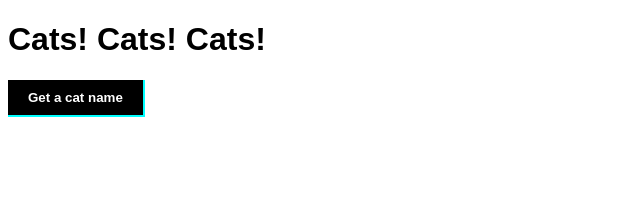
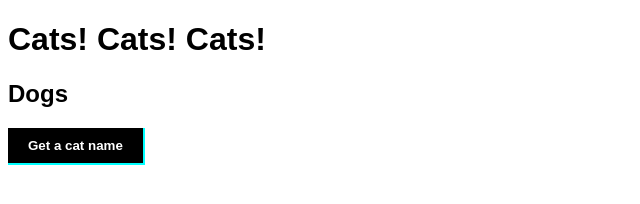
Before and after one commit to navswe/6_3-demo-deployment, a website: page public/index.html in a window 1280 px wide. Shown: the whole page, without its empty margins (0-640 px from the left). Drawn offline with Linux system fonts and the light colour scheme.

Commit message:
update test

```diff
--- a/public/index.html
+++ b/public/index.html
@@ -10,6 +10,7 @@
 <body>
     <header>
         <h1>Cats! Cats! Cats!</h1>
+        <h2>Dogs</h2>
     </header>
 
     <button>Get a cat name</button>
--- a/server/server.js
+++ b/server/server.js
@@ -3,6 +3,7 @@ const app = express()
 const path = require('path')
 
 app.use(express.static(`public`))
+app.use(express.json())
 
 app.get('/',(req,res) => {
     res.sendFile(path.join(__dirname,'../public/index.html'))
```
